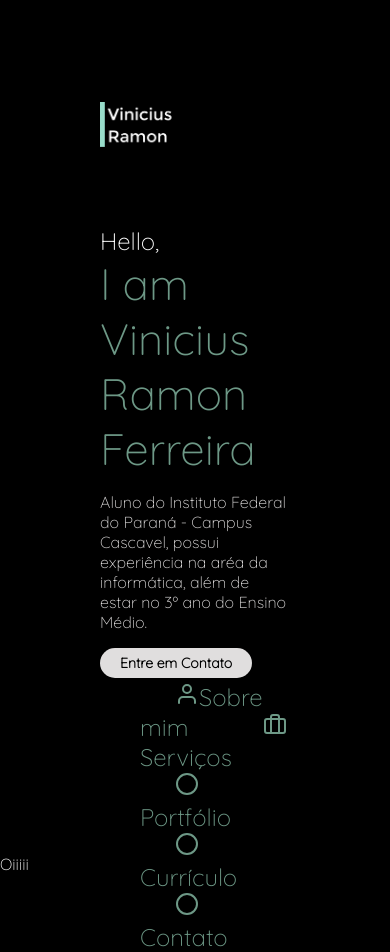
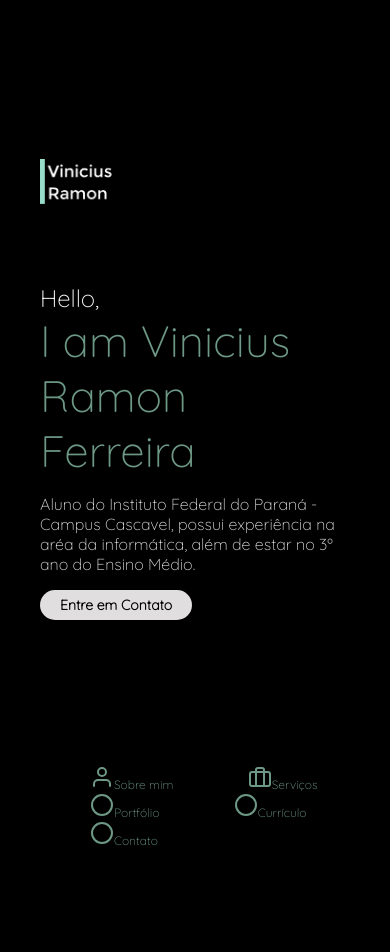
Before and after one commit to ViniciusRFerreira/Introdu-oHTML, a plain HTML site: page index.html in a window 390 px wide. After the commit the page ends 844 px from the top, so only its background shows below. Drawn offline with nearby package versions, Linux system fonts and the light colour scheme; files whose address does not match are found by name.

Commit message:
Update style.css

```diff
--- a/style.css
+++ b/style.css
@@ -108,3 +108,24 @@ nav ul a{
     }
 
 }
+
+/* Quando a tela for abaixo de 480px */
+@media (max-width: 480px){
+
+    header .container {
+        padding: 0 40px;
+    }
+
+    nav {
+        position: fixed;
+        width: 100%;
+        bottom: 0;
+        top: unset;
+        padding: 0 15px;
+    }
+
+    nav ul a{
+        font-size: 12px;
+    }
+
+}
```
